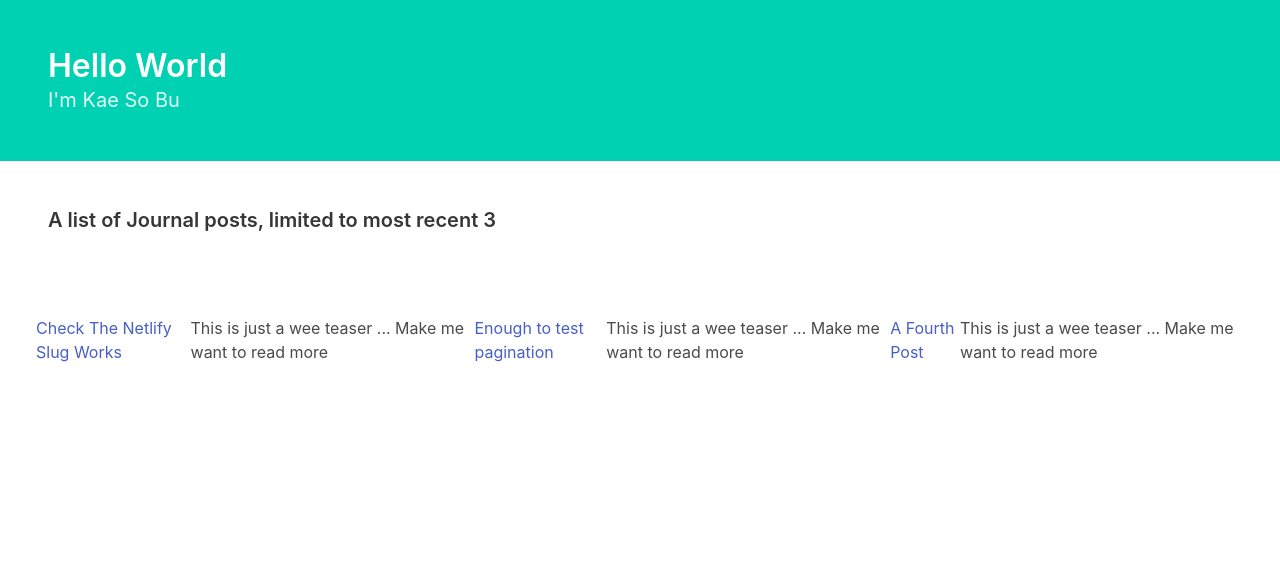
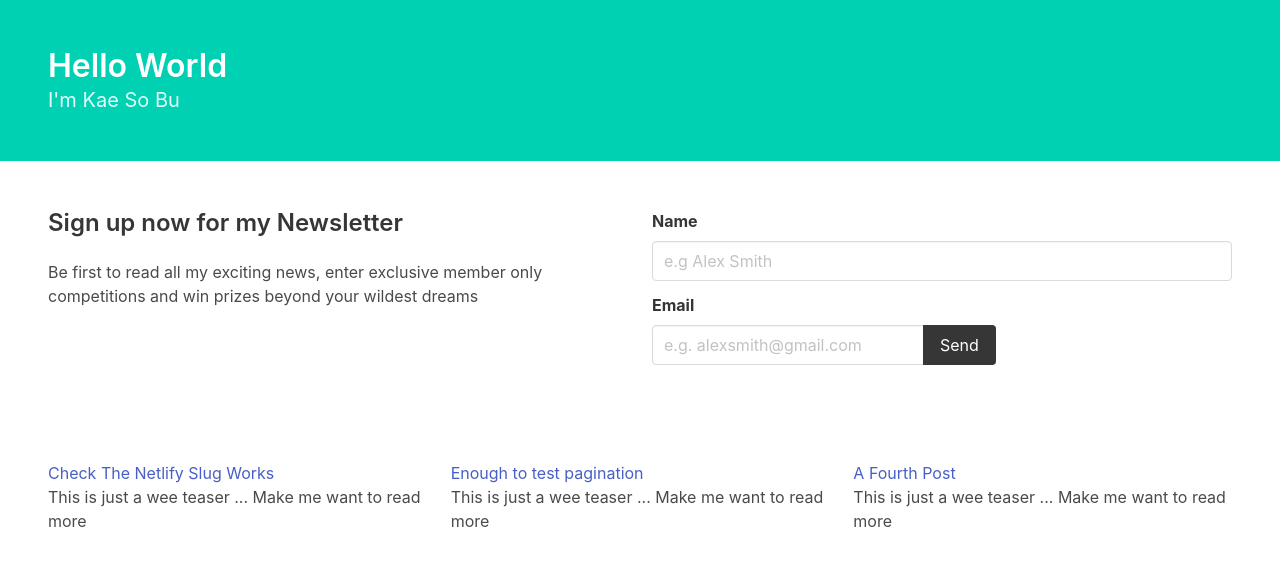
Before and after one commit to KaeSoBu/website, a Jekyll site: the page built from index.html, in a window 1280 px wide. Shown: the top 566 px of the page. Built offline with Jekyll 4.4.1, drawn with Linux system fonts in a browser that asks for light colours; a script that is not in the unit is left out.

Commit message:
Sign up form

```diff
--- /dev/null
+++ b/_includes/header/banner.html
@@ -0,0 +1,12 @@
+<header>
+    <section class="hero is-primary">
+        <div class="hero-body">
+          <p class="title">
+            Hello World
+          </p>
+          <p class="subtitle">
+            I'm Kae So Bu
+          </p>
+        </div>
+    </section>
+</header>
--- a/_layouts/page.html
+++ b/_layouts/page.html
@@ -9,6 +9,7 @@
 {% endif %}
 </head>
 <body>
+  {% include /header/banner.html %}
     {{ content }}
 
     {% if page.title == "Home" %}
--- a/index.html
+++ b/index.html
@@ -2,24 +2,46 @@
 layout: page
 title: Home
 ---
-<section class="hero is-primary">
-  <div class="hero-body">
-    <p class="title">
-      Hello World
-    </p>
-    <p class="subtitle">
-      I'm Kae So Bu
-    </p>
+<section class="section">
+  <div class="columns">
+    <div class="column">
+      <h3 class="title is-size-4">Sign up now for my Newsletter</h3>
+      <p>Be first to read all my exciting news, enter exclusive member only competitions and win prizes beyond your wildest dreams</p>
+    </div>
+    <div class="column">
+    <form name="contact" method="POST" data-netlify="true">
+
+      <div class="field">
+        <label class="label">Name</label>
+        <div class="control">
+          <input class="input" type="text" placeholder="e.g Alex Smith">
+        </div>
+      </div>
+
+
+      <div class="field">
+        <label class="label">Email</label>
+        <div class="field has-addons">
+          <div class="control">
+            <input class="input" type="email" placeholder="e.g. alexsmith@gmail.com">
+          </div>
+          <div class="control">
+            <button class="button is-dark" type="submit">Send</button>
+          </div>
+        </div>
+      </div>
+
+    </form>
+    </div>
   </div>
 </section>
 <section class="section">
-    <h1 class="title is-5">A list of Journal posts, limited to most recent 3</h1>
+  <div class="columns">
+    {% for post in site.posts limit: 3 %}
+    <div class="column">
+      <h2><a href="{{ post.url }}">{{ post.title }}</a></h2>
+      <p>{{ post.excerpt }}</p>
+    </div>
+    {% endfor %}
+  </div>
 </section>
-<section class="section">
-  <ul class="columns">
-    {% for post in site.posts limit: 3 %}
-    <li class=""><a href="{{ post.url }}">{{ post.title }}</a></li>
-    <li class="">{{ post.excerpt }}</li>
-    {% endfor %}
-  </ul>
-</section>
```
